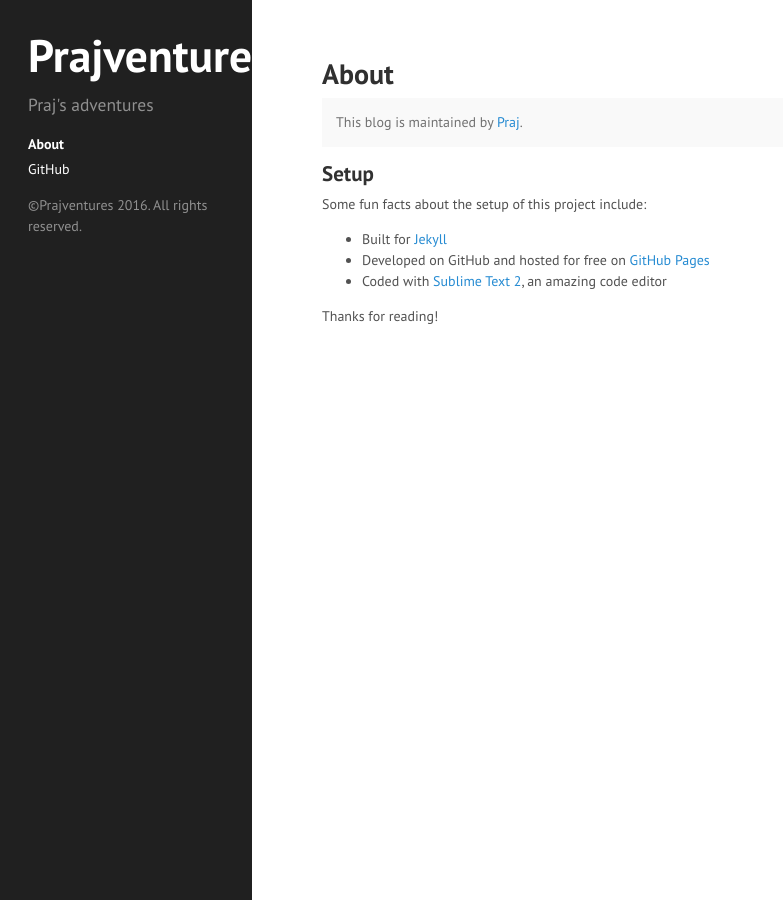
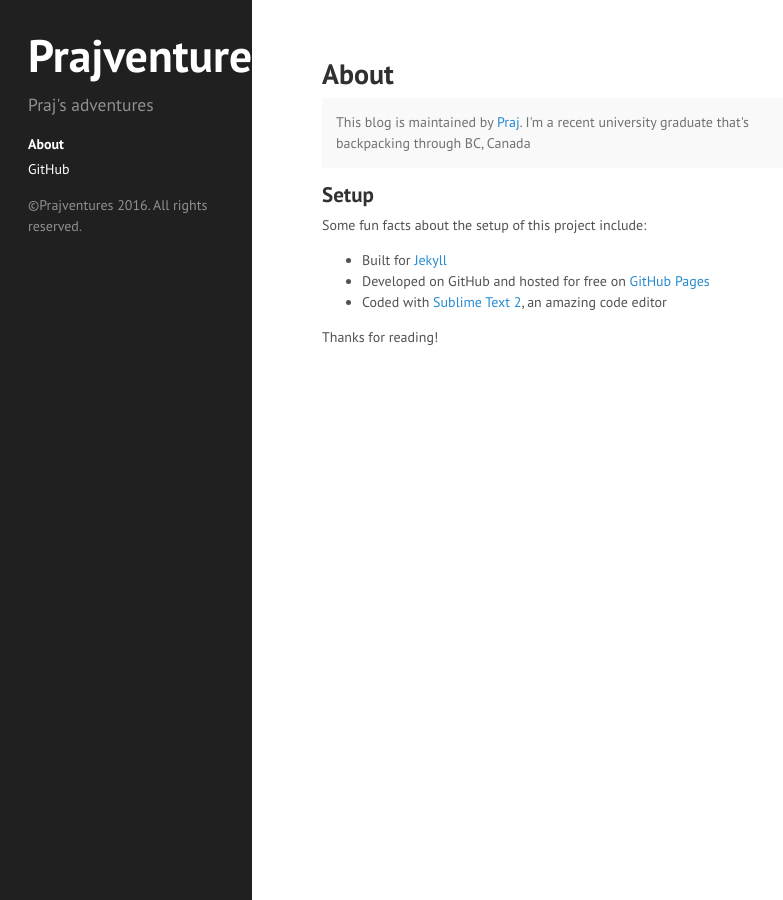
Before and after one commit to prajnak/blog, a Jekyll site: the page built from about.md, in a window 1280 px wide. Shown: the whole page, without its empty margins (0-783 px from the left). Built offline with Jekyll 4.4.1, drawn with Linux system fonts in a browser that asks for light colours.

Commit message:
Updated about.md

```diff
--- a/about.md
+++ b/about.md
@@ -1,10 +1,11 @@
 ---
 layout: page
 title: About
+published: true
 ---
 
 <p class="message">
-  This blog is maintained by <a href="https://prajis.me">Praj</a>.
+  This blog is maintained by <a href="https://prajis.me">Praj</a>. I'm a recent university graduate that's backpacking through BC, Canada
 </p>
 
 ## Setup
```
